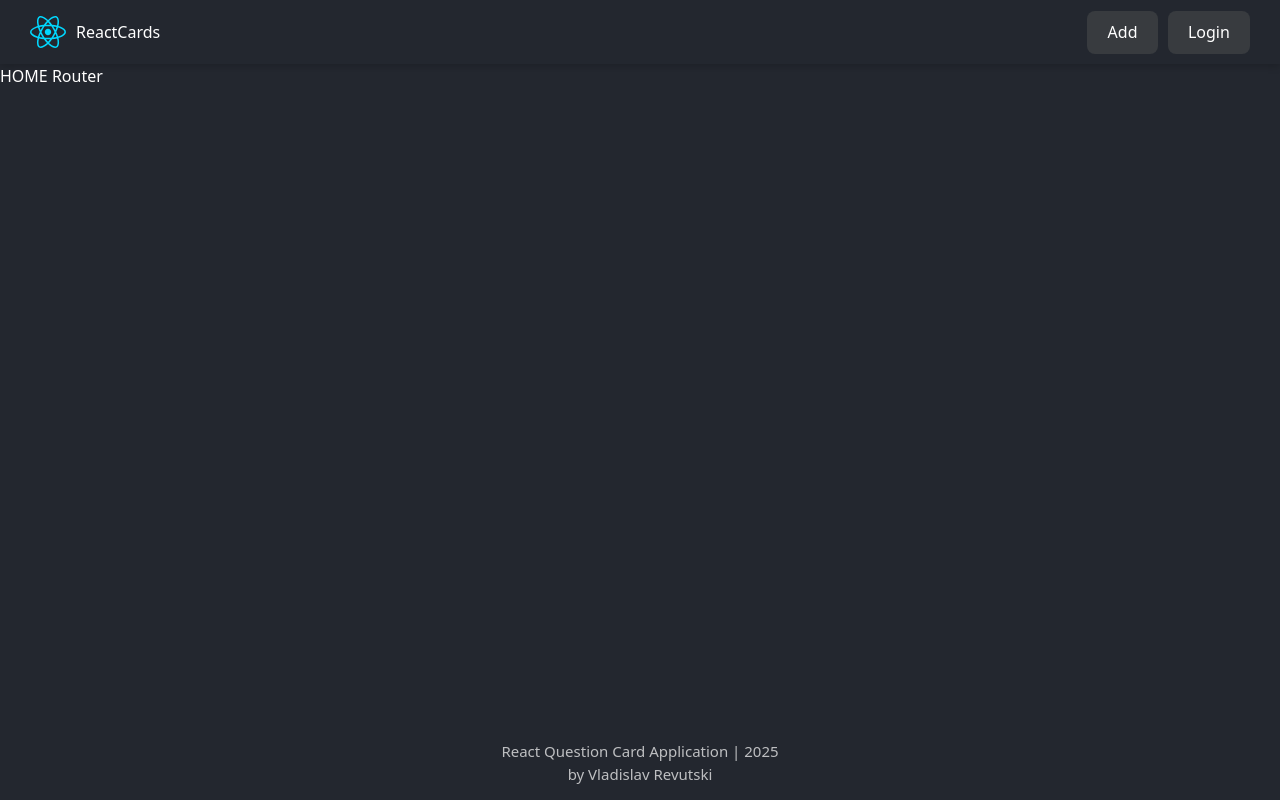
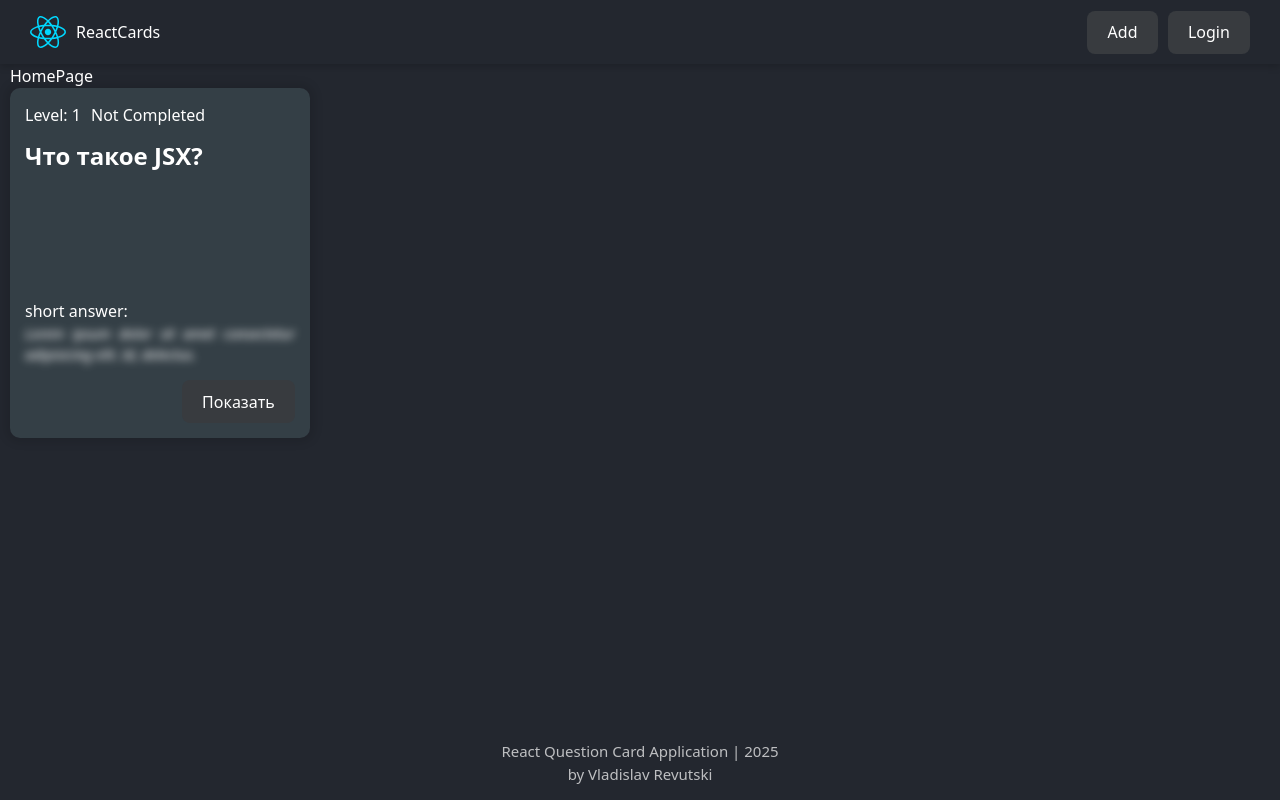
Before and after one commit to VladRevucki/React-App, a React (Vite) app: page / in a window 1280 px wide. Built offline with nearby package versions, Linux system fonts and the light colour scheme.

Commit message:
QuestionCard

```diff
--- a/src/App.jsx
+++ b/src/App.jsx
@@ -1,5 +1,6 @@
 import { BrowserRouter, Route, Routes } from "react-router"
 import { MainLayout } from "./components/MainLayout"
+import { HomePage } from "./pages/HomePage"
 
 function App() {
 	// return <MainLayout />
@@ -7,7 +8,7 @@
 		<BrowserRouter>
 			<Routes>
 				<Route element={<MainLayout />}>
-					<Route path="/" element={<div>HOME Router</div>} />
+					<Route path="/" element={<HomePage />} />
 					<Route path="/forbidden" element={<div>forbidden</div>} />
 					<Route path="/addquestion" element={<div>add question</div>} />
 				</Route>
--- a/src/components/Header/Header.jsx
+++ b/src/components/Header/Header.jsx
@@ -2,17 +2,20 @@
 import { Button } from "../Button"
 import cls from "./Header.module.css"
 import ReactLogo from "../../assets/react.svg"
+import { useNavigate } from "react-router-dom"
 
 export const Header = () => {
+	const navigate = useNavigate()
+
 	return (
 		<header className={cls.header}>
-			<p>
+			<p onClick={() => navigate("/")}>
 				<img src={ReactLogo} alt="react logo" />
 				<span>ReactCards</span>
 			</p>
 
 			<div className={cls.headerButton}>
-				<Button>Add</Button>
+				<Button onClick={() => navigate("/addquestion")}>Add</Button>
 				<Button>Login</Button>
 			</div>
 		</header>
--- a/src/components/MainLayout/MainLayout.module.css
+++ b/src/components/MainLayout/MainLayout.module.css
@@ -19,7 +19,7 @@
 }
 
 .main {
-	padding: 0;
+	padding: 0 10px;
 }
 
 .footer {
--- /dev/null
+++ b/src/components/QuestionCard/QuestionCard.jsx
@@ -0,0 +1,24 @@
+import {} from "react"
+import cls from "./QuestionCard.module.css"
+import { Button } from "../Button"
+
+export const QuestionCard = () => {
+	return (
+		<div className={cls.card}>
+			<div className={cls.cardLabels}>
+				<div>Level: 1</div>
+				<div>Not Completed</div>
+			</div>
+			<h5 className={cls.cardTitle}>Что такое JSX?</h5>
+
+			<div className={cls.cardAnswers}>
+				<label>short answer:</label>
+				<p className={cls.cardAnswer}>
+					Lorem ipsum dolor sit amet consectetur adipisicing elit. Id, delectus.
+				</p>
+			</div>
+
+			<Button onClick={() => {}}>Показать</Button>
+		</div>
+	)
+}
--- /dev/null
+++ b/src/components/QuestionCard/QuestionCard.module.css
@@ -0,0 +1,45 @@
+.card {
+	width: 300px;
+	height: 350px;
+	border-radius: 10px;
+	padding: 15px;
+	background-color: var(--card-bg-color);
+	color: var(--text-color);
+	box-shadow: 0 0 8px 5px rgba(0, 0, 0, 0.1);
+	display: flex;
+	justify-content: flex-start;
+	flex-direction: column;
+	align-items: flex-start;
+	gap: 15px;
+
+	button {
+		align-self: flex-end;
+	}
+}
+
+.cardLabels {
+	display: flex;
+	gap: 10px;
+}
+
+.cardTitle {
+	font-size: 24px;
+	line-height: 28px;
+}
+
+.cardAnswers {
+	margin-top: auto;
+}
+
+.cardAnswer {
+	font-size: 14px;
+	font-style: italic;
+	text-align: justify;
+	filter: blur(4px);
+	cursor: pointer;
+	transition: filter 0.8s ease-in-out;
+}
+
+.cardAnswer:hover {
+	filter: none;
+}
--- /dev/null
+++ b/src/components/QuestionCard/index.jsx
@@ -0,0 +1 @@
+export { QuestionCard } from "./QuestionCard"
--- a/src/index.css
+++ b/src/index.css
@@ -1,8 +1,11 @@
 :root {
 	--main-bg-color: #23272f;
 	--text-color: #fff;
+
 	--btn-bg-color: #383b3f;
 	--btn-text-color: #fff;
+
+	--card-bg-color: #343f46;
 
 	font-family: system-ui, Avenir, Helvetica, Arial, sans-serif;
 	line-height: 1.5;
@@ -39,6 +42,8 @@
 
 		--btn-bg-color: #16444f;
 		--btn-text-color: #57c4dc;
+
+		--card-bg-color: #ebedf0;
 	}
 }
 @media (prefers-color-scheme: light) {
@@ -48,5 +53,7 @@
 
 		--btn-bg-color: #383b3f;
 		--btn-text-color: #fff;
+
+		--card-bg-color: #343f46;
 	}
 }
--- /dev/null
+++ b/src/pages/HomePage/HomePage.jsx
@@ -0,0 +1,12 @@
+import {} from "react"
+import cls from "./HomePage.module.css"
+import { QuestionCard } from "../../components/QuestionCard"
+
+export const HomePage = () => {
+	return (
+		<div>
+			HomePage
+			<QuestionCard />
+		</div>
+	)
+}
--- /dev/null
+++ b/src/pages/HomePage/index.jsx
@@ -0,0 +1 @@
+export { HomePage } from "./HomePage"
```
Also changed, not shown: src/pages/HomePage/HomePage.module.css (added).
